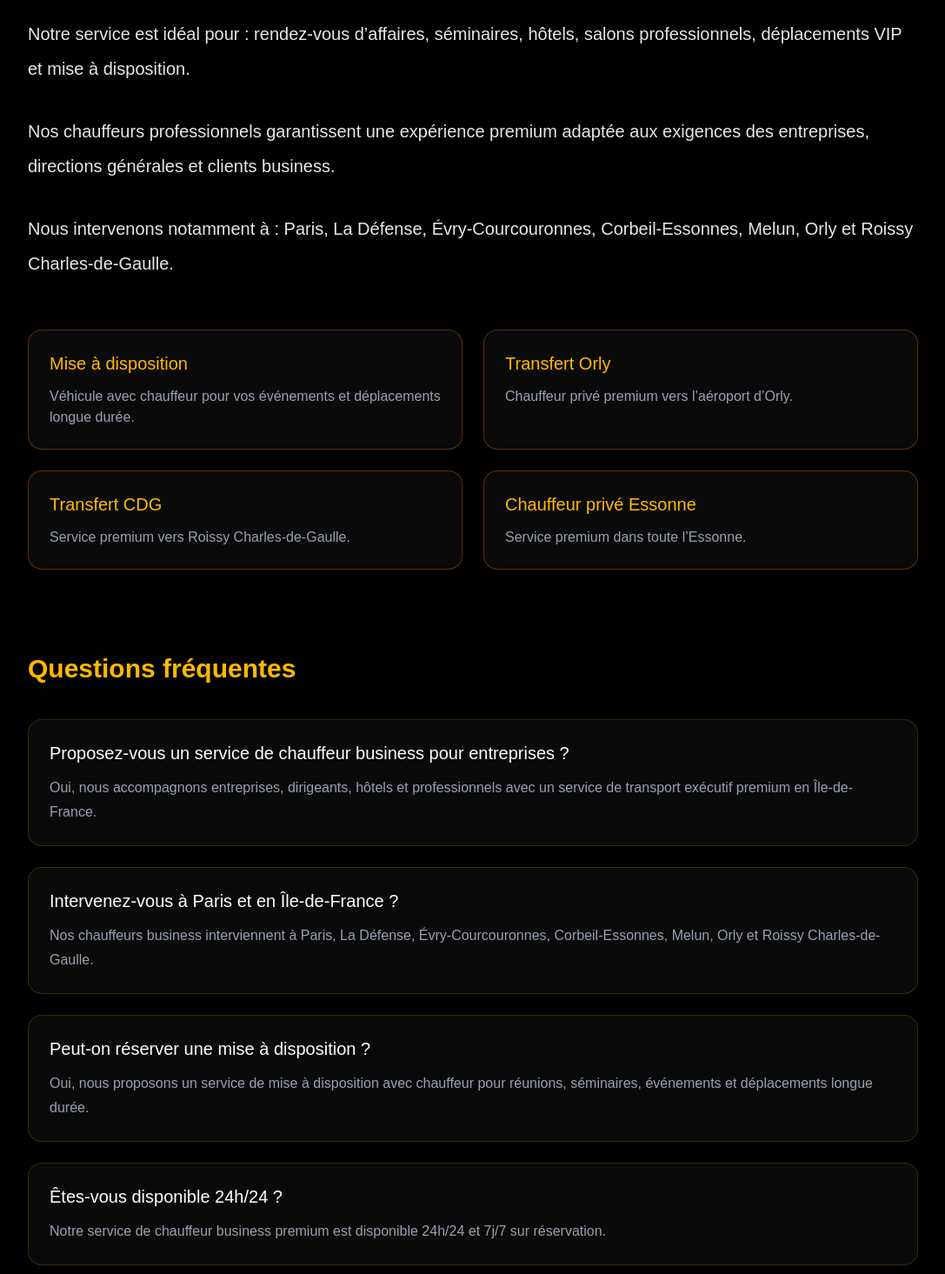
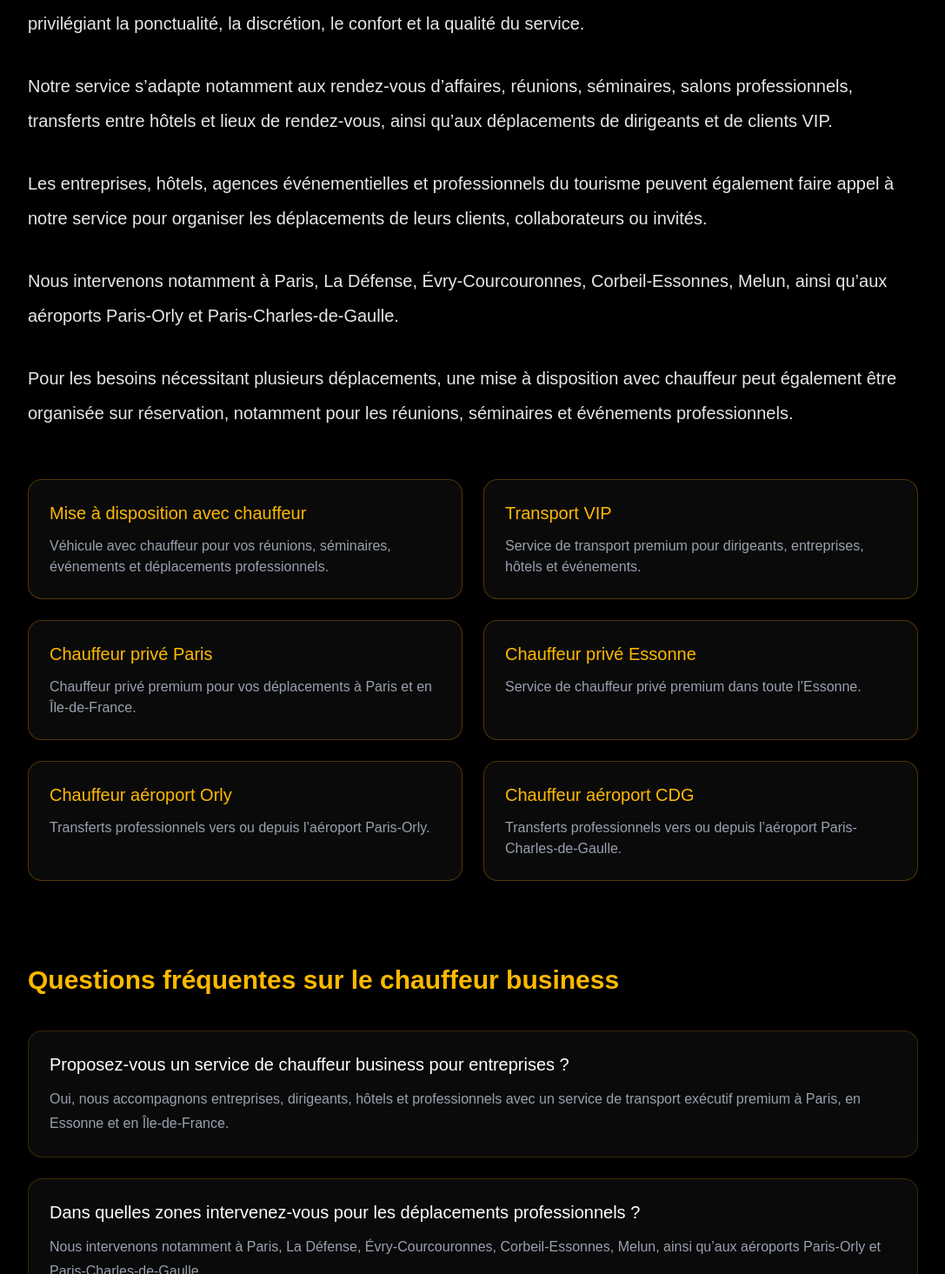
Before and after one commit to heboluc-web/sud-idf-site, a Next.js app: page /chauffeur-business in a window 1280 px wide. Shown: the part 385-1850 px from the top of the page at 87% size, without its empty margins (96-1183 px from the left). Built offline with nearby package versions, Linux system fonts and the light colour scheme.

Commit message:
SEO: optimize chauffeur business page

```diff
--- a/app/chauffeur-business/page.tsx
+++ b/app/chauffeur-business/page.tsx
@@ -3,10 +3,10 @@ import Script from "next/script";
 
 export const metadata = {
   title:
-    "Chauffeur business premium | Sud IDF Executive Transport",
+    "Chauffeur Business Premium | Entreprises & Dirigeants | Sud IDF Executive Transport",
 
   description:
-    "Service de chauffeur business premium pour entreprises, dirigeants et professionnels en Essonne, Paris et Île-de-France.",
+    "Chauffeur business premium pour entreprises, dirigeants et professionnels à Paris, en Essonne et en Île-de-France. Transport exécutif sur réservation.",
 
   keywords: [
     "chauffeur business",
@@ -18,6 +18,8 @@ export const metadata = {
     "chauffeur VIP Paris",
     "chauffeur business Essonne",
     "chauffeur business Paris",
+    "transport exécutif entreprise",
+    "chauffeur professionnel Île-de-France",
   ],
 
   alternates: {
@@ -40,38 +42,42 @@ export default function ChauffeurBusinessPage() {
             "mainEntity": [
               {
                 "@type": "Question",
-                "name": "Proposez-vous un service de chauffeur business pour entreprises ?",
+                "name":
+                  "Proposez-vous un service de chauffeur business pour entreprises ?",
                 "acceptedAnswer": {
                   "@type": "Answer",
                   "text":
-                    "Oui, nous accompagnons entreprises, dirigeants, hôtels et professionnels avec un service de transport exécutif premium en Île-de-France."
+                    "Oui, nous accompagnons entreprises, dirigeants, hôtels et professionnels avec un service de transport exécutif premium à Paris, en Essonne et en Île-de-France."
                 }
               },
               {
                 "@type": "Question",
-                "name": "Intervenez-vous à Paris et en Île-de-France ?",
+                "name":
+                  "Dans quelles zones intervenez-vous pour les déplacements professionnels ?",
                 "acceptedAnswer": {
                   "@type": "Answer",
                   "text":
-                    "Nos chauffeurs business interviennent à Paris, La Défense, Évry-Courcouronnes, Corbeil-Essonnes, Melun, Orly et Roissy Charles-de-Gaulle."
+                    "Nous intervenons notamment à Paris, La Défense, Évry-Courcouronnes, Corbeil-Essonnes, Melun, ainsi qu'aux aéroports Paris-Orly et Paris-Charles-de-Gaulle."
                 }
               },
               {
                 "@type": "Question",
-                "name": "Peut-on réserver une mise à disposition ?",
+                "name":
+                  "Peut-on réserver une mise à disposition avec chauffeur ?",
                 "acceptedAnswer": {
                   "@type": "Answer",
                   "text":
-                    "Oui, nous proposons un service de mise à disposition avec chauffeur pour réunions, séminaires, événements et déplacements longue durée."
+                    "Oui, une mise à disposition avec chauffeur peut être organisée sur réservation pour les réunions, séminaires, événements et déplacements professionnels nécessitant plusieurs trajets."
                 }
               },
               {
                 "@type": "Question",
-                "name": "Êtes-vous disponible 24h/24 ?",
+                "name":
+                  "Comment réserver un chauffeur business ?",
                 "acceptedAnswer": {
                   "@type": "Answer",
                   "text":
-                    "Notre service de chauffeur business premium est disponible 24h/24 et 7j/7 sur réservation."
+                    "La réservation s'effectue sur demande afin de préparer la prise en charge, l'horaire, le lieu de départ et la destination selon les besoins du déplacement professionnel."
                 }
               }
             ]
@@ -85,38 +91,49 @@ export default function ChauffeurBusinessPage() {
           Chauffeur business premium
         </h1>
 
+        <h2 className="mb-6 text-3xl font-semibold text-amber-400">
+          Chauffeur privé pour entreprises et déplacements professionnels
+        </h2>
+
         <div className="space-y-8 text-xl leading-10 text-gray-200">
 
           <p>
             Sud IDF Executive Transport accompagne les entreprises,
-            dirigeants et professionnels avec un service de transport
-            business haut de gamme en Île-de-France.
+            dirigeants, cadres et professionnels avec un service de chauffeur
+            business premium à Paris, en Essonne et dans toute l’Île-de-France.
           </p>
 
           <p>
-            Nous assurons vos déplacements professionnels avec
-            ponctualité, discrétion, sécurité et confort premium
-            dans toute la région parisienne.
+            Nous assurons vos déplacements professionnels avec une prise en
+            charge organisée sur réservation, en privilégiant la ponctualité,
+            la discrétion, le confort et la qualité du service.
           </p>
 
           <p>
-            Notre service est idéal pour :
-            rendez-vous d’affaires, séminaires,
-            hôtels, salons professionnels,
-            déplacements VIP et mise à disposition.
+            Notre service s’adapte notamment aux rendez-vous d’affaires,
+            réunions, séminaires, salons professionnels, transferts entre
+            hôtels et lieux de rendez-vous, ainsi qu’aux déplacements de
+            dirigeants et de clients VIP.
           </p>
 
           <p>
-            Nos chauffeurs professionnels garantissent une expérience
-            premium adaptée aux exigences des entreprises,
-            directions générales et clients business.
+            Les entreprises, hôtels, agences événementielles et professionnels
+            du tourisme peuvent également faire appel à notre service pour
+            organiser les déplacements de leurs clients, collaborateurs ou
+            invités.
           </p>
 
           <p>
-            Nous intervenons notamment à :
-            Paris, La Défense, Évry-Courcouronnes,
-            Corbeil-Essonnes, Melun, Orly
-            et Roissy Charles-de-Gaulle.
+            Nous intervenons notamment à Paris, La Défense,
+            Évry-Courcouronnes, Corbeil-Essonnes, Melun, ainsi qu’aux
+            aéroports Paris-Orly et Paris-Charles-de-Gaulle.
+          </p>
+
+          <p>
+            Pour les besoins nécessitant plusieurs déplacements, une mise à
+            disposition avec chauffeur peut également être organisée sur
+            réservation, notamment pour les réunions, séminaires et événements
+            professionnels.
           </p>
 
         </div>
@@ -125,41 +142,44 @@ export default function ChauffeurBusinessPage() {
         <div className="mt-14 grid md:grid-cols-2 gap-6">
 
           <a
-            href="/mise-a-disposition"
+            href="/chauffeur-prive-mise-a-disposition"
             className="border border-amber-500/30 rounded-2xl p-6 bg-neutral-950 hover:border-amber-400 transition"
           >
             <h2 className="text-xl text-amber-400 mb-3">
-              Mise à disposition
+              Mise à disposition avec chauffeur
             </h2>
 
             <p className="text-gray-400">
-              Véhicule avec chauffeur pour vos événements et déplacements longue durée.
+              Véhicule avec chauffeur pour vos réunions, séminaires,
+              événements et déplacements professionnels.
             </p>
           </a>
 
           <a
-            href="/transfert-orly"
+            href="/transport-vip"
             className="border border-amber-500/30 rounded-2xl p-6 bg-neutral-950 hover:border-amber-400 transition"
           >
             <h2 className="text-xl text-amber-400 mb-3">
-              Transfert Orly
+              Transport VIP
             </h2>
 
             <p className="text-gray-400">
-              Chauffeur privé premium vers l’aéroport d’Orly.
+              Service de transport premium pour dirigeants, entreprises,
+              hôtels et événements.
             </p>
           </a>
 
           <a
-            href="/transfert-cdg"
+            href="/chauffeur-prive-paris"
             className="border border-amber-500/30 rounded-2xl p-6 bg-neutral-950 hover:border-amber-400 transition"
           >
             <h2 className="text-xl text-amber-400 mb-3">
-              Transfert CDG
+              Chauffeur privé Paris
             </h2>
 
             <p className="text-gray-400">
-              Service premium vers Roissy Charles-de-Gaulle.
+              Chauffeur privé premium pour vos déplacements à Paris et
+              en Île-de-France.
             </p>
           </a>
 
@@ -172,7 +192,35 @@ export default function ChauffeurBusinessPage() {
             </h2>
 
             <p className="text-gray-400">
-              Service premium dans toute l’Essonne.
+              Service de chauffeur privé premium dans toute l’Essonne.
+            </p>
+          </a>
+
+          <a
+            href="/chauffeur-aeroport-orly"
+            className="border border-amber-500/30 rounded-2xl p-6 bg-neutral-950 hover:border-amber-400 transition"
+          >
+            <h2 className="text-xl text-amber-400 mb-3">
+              Chauffeur aéroport Orly
+            </h2>
+
+            <p className="text-gray-400">
+              Transferts professionnels vers ou depuis l’aéroport
+              Paris-Orly.
+            </p>
+          </a>
+
+          <a
+            href="/chauffeur-aeroport-cdg"
+            className="border border-amber-500/30 rounded-2xl p-6 bg-neutral-950 hover:border-amber-400 transition"
+          >
+            <h2 className="text-xl text-amber-400 mb-3">
+              Chauffeur aéroport CDG
+            </h2>
+
+            <p className="text-gray-400">
+              Transferts professionnels vers ou depuis l’aéroport
+              Paris-Charles-de-Gaulle.
             </p>
           </a>
 
@@ -180,8 +228,9 @@ export default function ChauffeurBusinessPage() {
 
         {/* FAQ SEO */}
         <div className="mt-24">
+
           <h2 className="text-3xl font-semibold text-amber-400 mb-10">
-            Questions fréquentes
+            Questions fréquentes sur le chauffeur business
           </h2>
 
           <div className="space-y-6">
@@ -192,45 +241,45 @@ export default function ChauffeurBusinessPage() {
               </h3>
 
               <p className="text-gray-400 leading-7">
-                Oui, nous accompagnons entreprises, dirigeants,
-                hôtels et professionnels avec un service de transport
-                exécutif premium en Île-de-France.
+                Oui, nous accompagnons entreprises, dirigeants, hôtels et
+                professionnels avec un service de transport exécutif premium
+                à Paris, en Essonne et en Île-de-France.
               </p>
             </div>
 
             <div className="bg-neutral-950 border border-amber-500/20 rounded-2xl p-6">
               <h3 className="text-xl text-white mb-3">
-                Intervenez-vous à Paris et en Île-de-France ?
+                Dans quelles zones intervenez-vous pour les déplacements professionnels ?
               </h3>
 
               <p className="text-gray-400 leading-7">
-                Nos chauffeurs business interviennent à Paris,
-                La Défense, Évry-Courcouronnes,
-                Corbeil-Essonnes, Melun,
-                Orly et Roissy Charles-de-Gaulle.
+                Nous intervenons notamment à Paris, La Défense,
+                Évry-Courcouronnes, Corbeil-Essonnes, Melun, ainsi qu’aux
+                aéroports Paris-Orly et Paris-Charles-de-Gaulle.
               </p>
             </div>
 
             <div className="bg-neutral-950 border border-amber-500/20 rounded-2xl p-6">
               <h3 className="text-xl text-white mb-3">
-                Peut-on réserver une mise à disposition ?
+                Peut-on réserver une mise à disposition avec chauffeur ?
               </h3>
 
               <p className="text-gray-400 leading-7">
-                Oui, nous proposons un service de mise à disposition
-                avec chauffeur pour réunions, séminaires,
-                événements et déplacements longue durée.
+                Oui, une mise à disposition avec chauffeur peut être organisée
+                sur réservation pour les réunions, séminaires, événements et
+                déplacements professionnels nécessitant plusieurs trajets.
               </p>
             </div>
 
             <div className="bg-neutral-950 border border-amber-500/20 rounded-2xl p-6">
               <h3 className="text-xl text-white mb-3">
-                Êtes-vous disponible 24h/24 ?
+                Comment réserver un chauffeur business ?
               </h3>
 
               <p className="text-gray-400 leading-7">
-                Notre service de chauffeur business premium est disponible
-                24h/24 et 7j/7 sur réservation.
+                La réservation s’effectue sur demande afin de préparer la
+                prise en charge, l’horaire, le lieu de départ et la destination
+                selon les besoins du déplacement professionnel.
               </p>
             </div>
 
```
